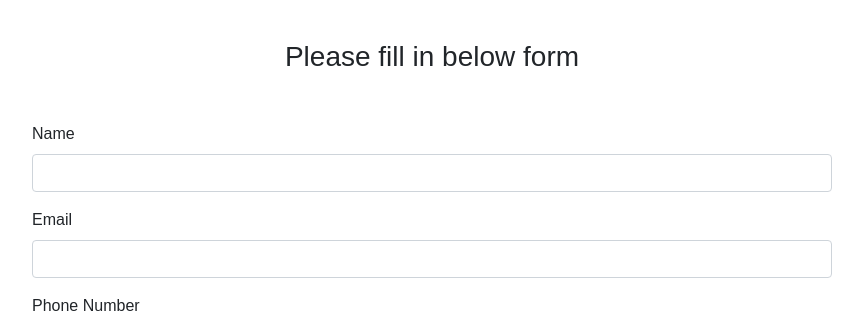
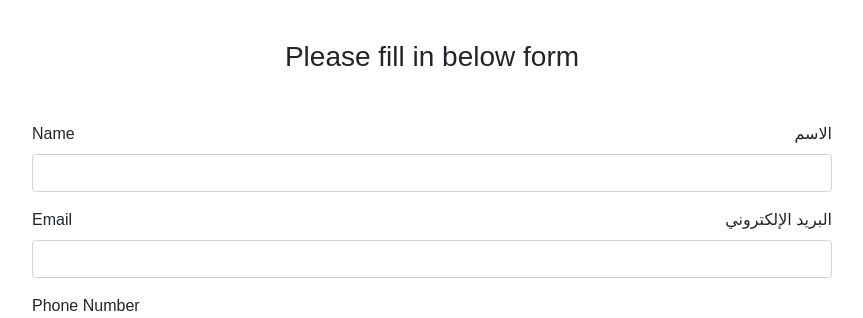
Before and after one commit to MuhamedYoussef/beirut, a Django app: page /aid_record in a window 1280 px wide. Shown: the top 318 px of the page, without its empty margins (208-1071 px from the left). Run offline with Django 3.2, Linux system fonts and the light colour scheme; some libraries are stand-ins or nearby versions.

Commit message:
added arabic trans for first two inputs

```diff
--- a/core/templates/core/aid_record.html
+++ b/core/templates/core/aid_record.html
@@ -20,12 +20,20 @@
     {% csrf_token %}
     <!-- Personal info -->
     <div class="form-group">
-      <label for="name">Name</label>
+      <!-- <label for="name">Name</label> -->
+      <label class="d-flex" for="name">
+        <span>Name</span>
+        <span class="ml-auto">الاسم</span>
+      </label>
       <input type="text" class="form-control" id="name" name="name" required>
       <div class="invalid-feedback"></div>
     </div>
     <div class="form-group">
-      <label for="email">Email</label>
+      <!-- <label for="email">Email</label> -->
+      <label class="d-flex" for="name">
+        <span>Email</span>
+        <span class="ml-auto">البريد الإلكتروني</span>
+      </label>
       <input type="email" class="form-control" id="email" name="email" required>
       <div class="invalid-feedback"></div>
     </div>
```
